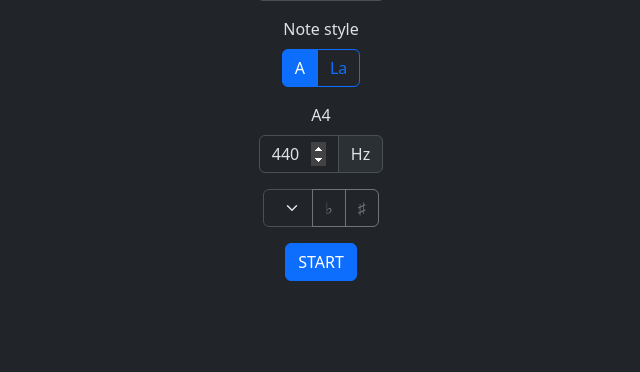
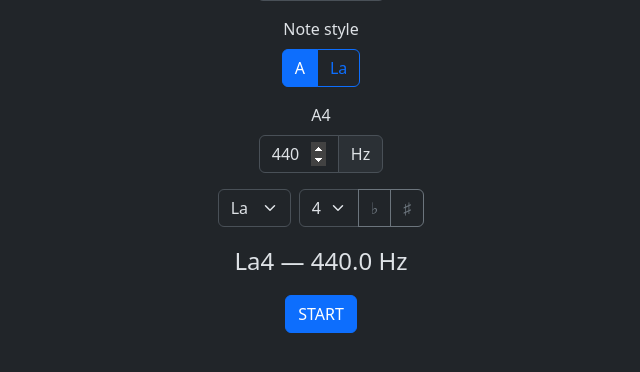
Before and after one commit to PPAFranca/LoopTune, a Flask app: page /pitchpipe in a window 1280 px wide. Shown: the part 229-601 px from the top of the page, without its empty margins (319-959 px from the left). Run offline with Flask 3, Linux system fonts and the light colour scheme; lists and menus that the app fills with data are empty.

Commit message:
Add pitch pipe controls and note selection (WIP)
- shared.js: note maths (MIDI to frequency, MIDI to name, semitone step)
- pitchpipe.html: instrument, note style, A4, note, octave and flat/sharp controls
- pitchpipe.js: state, rendering and event listeners
- en.json, pt-BR.json: solfège and octave strings

Not done yet: A4 validation, audio, persistence

```diff
--- a/static/js/pitchpipe.js
+++ b/static/js/pitchpipe.js
@@ -1,10 +1,176 @@
-import { INSTRUMENTS_PRESETS } from "./shared.js";
+import { INSTRUMENTS_PRESETS, clamp, midiToFreq, letterToMidi, midiToName, stepSemitone} from "./shared.js";
 
-const instrumentSelect = document.getElementById("instrument");
+const instrument_select = document.getElementById("instrument");
+const note_select = document.getElementById("note");
+const octave_select = document.getElementById("octave");
+const flat_btn = document.getElementById("flat-btn");
+const sharp_btn = document.getElementById("sharp-btn");
+const a4_input = document.getElementById("a4");
+const now_playing = document.getElementById("now-playing");
+const play_btn = document.getElementById("play-btn");
+const chromatic_controls = document.getElementById("chromatic-controls");
+
+let instrument = 'chromatic';
+let midi = 69;
+let use_flats = false;
+let a4 = 440;
+let note_style = 'solfege';
+let playing = false;
+let preset = INSTRUMENTS_PRESETS[instrument];
 
 for (const key of Object.keys(INSTRUMENTS_PRESETS)) {
     const option = document.createElement("option");
     option.value = key;
     option.textContent = window.I18N["instrument." + key] ?? ("instrument." + key);
-    instrumentSelect.appendChild(option);
+    instrument_select.appendChild(option);
 }
+
+instrument_select.value = instrument;
+
+
+function noteLabel(letter) {
+    return (note_style === 'solfege') ? window.I18N["solfege." + letter] : letter;
+}
+
+
+function fullName(midi) {
+    const { letter, accidental, octave } = midiToName(midi, use_flats);
+    return noteLabel(letter) + accidental + octave;
+}
+
+function populateOctaves() {
+    octave_select.innerHTML = "";
+
+    const firstOctave = Math.floor(preset.min_midi / 12) - 1;
+    const lastOctave = Math.floor(preset.max_midi / 12) - 1;
+
+    for (let octave = firstOctave; octave <= lastOctave; octave++) {
+        const option = document.createElement("option");
+
+        option.value = octave;
+        option.textContent = octave;
+
+        octave_select.appendChild(option);
+    }
+}
+
+
+function populateNotes() {
+    note_select.innerHTML = "";
+
+    if (instrument !== "chromatic") {
+        for (const string_midi of preset.strings) {
+            const option = document.createElement("option");
+
+            option.value = string_midi;
+            option.textContent = fullName(string_midi);
+
+            note_select.appendChild(option);
+        }
+    } else {
+        const letters = ["C", "D", "E", "F", "G", "A", "B"];
+
+        for (const letter of letters) {
+            const option = document.createElement("option");
+
+            option.value = letter;
+            option.textContent = noteLabel(letter);
+
+            note_select.appendChild(option);
+        }
+    }
+}
+
+function updateDisplay() {
+    now_playing.textContent =
+        `${fullName(midi)} — ${midiToFreq(midi, a4).toFixed(1)} Hz`;
+
+    if (instrument !== "chromatic") {
+        note_select.value = String(midi);
+    } else {
+        const { letter, octave } = midiToName(midi, use_flats);
+
+        note_select.value = letter;
+        octave_select.value = String(octave);
+    }
+
+    flat_btn.disabled = midi <= preset.min_midi;
+    sharp_btn.disabled = midi >= preset.max_midi;
+}
+
+function setMidi(newMidi) {
+    midi = clamp(newMidi, preset.min_midi, preset.max_midi);
+
+    updateDisplay();
+
+}
+
+function applyInstrument() {
+    preset = INSTRUMENTS_PRESETS[instrument];
+
+    chromatic_controls.hidden = (instrument !== "chromatic");
+
+    if (instrument !== "chromatic") {
+        midi = preset.strings[0];
+        use_flats = false;
+    } else {
+        midi = clamp(midi, preset.min_midi, preset.max_midi);
+        populateOctaves();
+    }
+
+    populateNotes();
+    updateDisplay();
+}
+
+applyInstrument()
+
+// Written with help from Claude (Anthropic), per CS50's rules on citing AI.
+function stepBy(direction) {
+    const stepped = stepSemitone(midi, direction);
+    use_flats = stepped.use_flats;   // up = sharps, down = flats
+    setMidi(stepped.midi);          // clamps to the preset range, then re-renders
+}
+
+sharp_btn.addEventListener("click", () => stepBy(1));
+
+flat_btn.addEventListener("click", () => stepBy(-1));
+
+
+note_select.addEventListener("change", () => {
+
+    if (instrument !== "chromatic") {
+        setMidi(Number(note_select.value));
+    } else {
+        setMidi(Number(letterToMidi(note_select.value, Number(octave_select.value))));
+    }
+    updateDisplay();
+});
+
+
+octave_select.addEventListener("change", () => {
+
+    const new_octave = Number(octave_select.value);
+    const current_octave = midiToName(midi, use_flats).octave;
+
+    setMidi(midi + 12 * (Number(new_octave) - Number(current_octave)));
+
+    updateDisplay();
+});
+
+
+instrument_select.addEventListener("change", () => {
+    instrument = instrument_select.value;
+    applyInstrument();
+});
+
+
+// Written with help from Claude (Anthropic), per CS50's rules on citing AI.
+function changeNoteStyle(event) {
+    note_style = event.target.value;
+    populateNotes();
+    updateDisplay();
+}
+
+for (const radio of document.querySelectorAll('input[name="note-style"]')) {
+    radio.addEventListener("change", changeNoteStyle);
+}
--- a/static/js/shared.js
+++ b/static/js/shared.js
@@ -30,10 +30,10 @@ export function letterToMidi(letter, octave) {
     return (octave + 1) * 12 + noteIndex;
 }
 
-export function midiToName(midi, useFlats=false) {
+export function midiToName(midi, use_flats=false) {
     const noteSharp = ['C', 'C♯', 'D', 'D♯', 'E', 'F', 'F♯', 'G', 'G♯', 'A', 'A♯', 'B'];
     const noteFlat  = ['C', 'D♭', 'D', 'E♭', 'E', 'F', 'G♭', 'G', 'A♭', 'A', 'B♭', 'B'];
-    const noteNames = useFlats ? noteFlat : noteSharp;
+    const noteNames = use_flats ? noteFlat : noteSharp;
     const note = noteNames[midi % 12];
     const letter = note[0];
     const accidental = note.slice(1);
@@ -42,5 +42,5 @@ export function midiToName(midi, useFlats=false) {
 }
 
 export function stepSemitone(midi, direction) {
-    return { midi: midi + direction, useFlats: direction < 0 };
+    return { midi: midi + direction, use_flats: direction < 0 };
 }
--- a/templates/pitchpipe.html
+++ b/templates/pitchpipe.html
@@ -32,9 +32,16 @@
         </div>
     </div>
 
-    <div class="mb-3">
+    <div class="mb-3 d-flex justify-content-center gap-2">
         <div class="input-group d-inline-flex w-auto">
-            <select class="form-select" id="note"></select>
+            <select class="form-select" id="note" aria-label="{{ t('common.note') }}"></select>
+        </div>
+
+        <div id="chromatic-controls" hidden>
+            <label for="octave" class="visually-hidden">{{ t('common.octave') }}</label>
+            <div class="input-group d-inline-flex w-auto">
+                <select class="form-select" id="octave"></select>
+
                 <button type="button" class="btn btn-outline-secondary" id="flat-btn"
                         aria-label="{{ t('common.semitone_down') }}"
                         title="{{ t('common.semitone_down') }}">♭</button>
@@ -42,6 +49,7 @@
                 <button type="button" class="btn btn-outline-secondary" id="sharp-btn"
                         aria-label="{{ t('common.semitone_up') }}"
                         title="{{ t('common.semitone_up') }}">♯</button>
+            </div>
         </div>
     </div>
 
--- a/translations/en.json
+++ b/translations/en.json
@@ -10,6 +10,7 @@
     "home.pitchpipe": "Play any reference note, or the open strings of your instrument, to tune by ear.",
     "home.tuner": "Play a note and see through your microphone how sharp or flat it is.",
     "home.looper": "Record layers over a metronome, stack them into a loop and export every take.",
+
     "common.instrument": "Instrument",
     "common.a4": "A4",
     "common.note_style": "Note style",
@@ -19,6 +20,7 @@
     "common.semitone_up": "Semitone up",
     "common.start": "START",
     "common.stop": "STOP",
+    "common.note": "Note",
     "common.octave": "Octave",
 
     "solfege.C": "Do",
--- a/translations/pt-BR.json
+++ b/translations/pt-BR.json
@@ -17,9 +17,11 @@
     "common.solfege": "Lá",
     "common.semitone_down": "Meio tom abaixo",
     "common.semitone_up": "Meio tom acima",
-    "common.start": "PLAY",
-    "common.stop": "PAUSE",
+    "common.start": "Iniciar",
+    "common.stop": "Parar",
+    "common.note": "Nota",
     "common.octave": "Oitava",
+
     "solfege.C": "Dó",
     "solfege.D": "Ré",
     "solfege.E": "Mi",
@@ -27,6 +29,7 @@
     "solfege.G": "Sol",
     "solfege.A": "Lá",
     "solfege.B": "Si",
+
     "instrument.guitar": "Violão/Guitarra",
     "instrument.bass": "Baixo",
     "instrument.violin": "Violino",
```
Lines whose indentation alone changed are shown as unchanged.
